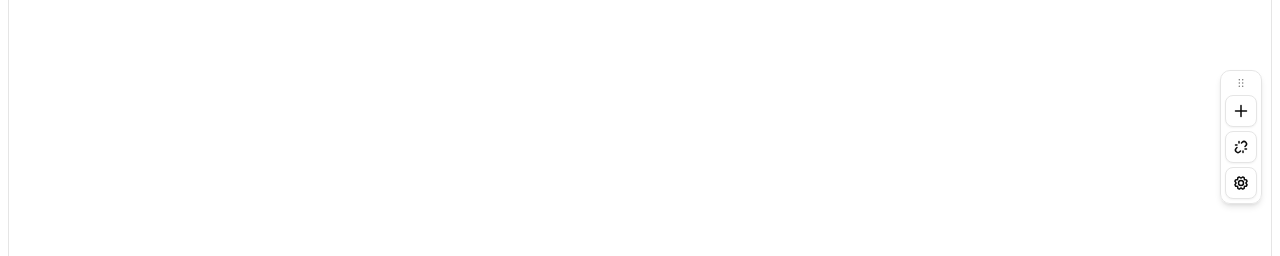
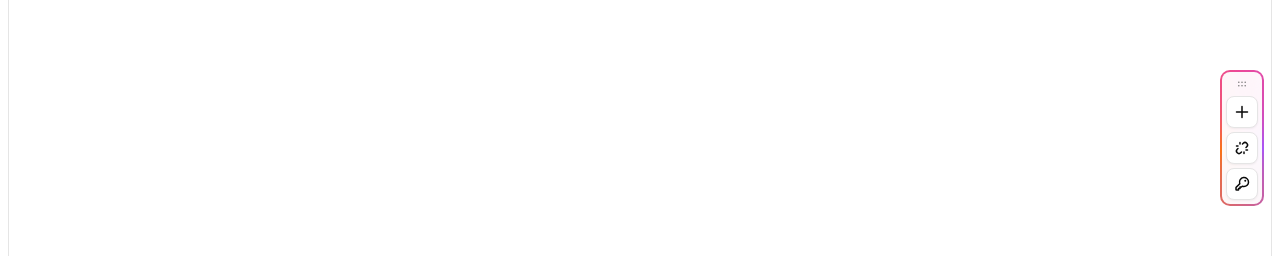
Before and after one commit to imajinxai/llm-arena, a React (Vite) app: page / in a window 1280 px wide. Shown: the part 270-526 px from the top of the page. Built offline with nearby package versions, Linux system fonts and the light colour scheme.

Commit message:
feat: add rotating gradient border to toolbar
- Add animated conic-gradient border with orange, pink, purple colors
- Use CSS @property for smooth gradient rotation animation
- Change drag handle icon from vertical to horizontal dots
- Change API config icon from gear to key

```diff
--- a/src/App.tsx
+++ b/src/App.tsx
@@ -4,7 +4,7 @@ import { ChatPanel } from '@/components/chat-panel'
 import { SyncInput } from '@/components/sync-input'
 import { APIConfigDialog } from '@/components/api-config-dialog'
 import { Button } from '@/components/ui/button'
-import { Link, LinkBreak, DotsSixVertical, Plus } from '@phosphor-icons/react'
+import { Link, LinkBreak, DotsSix, Plus } from '@phosphor-icons/react'
 import { cn } from '@/lib/utils'
 
 function App() {
@@ -79,13 +79,14 @@ function App() {
         ref={dragRef}
         onMouseDown={handleMouseDown}
         className={cn(
-          'fixed z-50 flex flex-col gap-1 p-1 rounded-lg border bg-background/80 backdrop-blur-sm shadow-md',
+          'fixed z-50 p-[2px] rounded-lg animate-gradient-border',
           isDragging ? 'cursor-grabbing' : 'cursor-grab'
         )}
         style={{ left: 0, top: 0, willChange: 'transform' }}
       >
+        <div className="flex flex-col gap-1 p-1 rounded-[8px] bg-background/95 backdrop-blur-sm">
           <div className="flex justify-center py-0.5">
-          <DotsSixVertical className="h-3 w-3 text-muted-foreground" weight="bold" />
+            <DotsSix className="h-3 w-3 text-muted-foreground" weight="bold" />
           </div>
           <Button
             variant="outline"
@@ -104,6 +105,7 @@ function App() {
             {isSyncMode ? <Link className="h-4 w-4" weight="bold" /> : <LinkBreak className="h-4 w-4" weight="bold" />}
           </Button>
           <APIConfigDialog />
+        </div>
       </div>
       <div className={cn(
         "flex-1 flex p-2 gap-2",
--- a/src/components/api-config-dialog.tsx
+++ b/src/components/api-config-dialog.tsx
@@ -1,5 +1,5 @@
 import { useState } from 'react'
-import { Gear } from '@phosphor-icons/react'
+import { Key } from '@phosphor-icons/react'
 import { Button } from '@/components/ui/button'
 import {
   Dialog,
@@ -34,7 +34,7 @@ export function APIConfigDialog() {
     <Dialog open={open} onOpenChange={handleOpen}>
       <DialogTrigger asChild>
         <Button variant="outline" size="icon" className="h-8 w-8">
-          <Gear className="h-4 w-4" weight="bold" />
+          <Key className="h-4 w-4" weight="bold" />
         </Button>
       </DialogTrigger>
       <DialogContent className="sm:max-w-md">
--- a/src/index.css
+++ b/src/index.css
@@ -1,6 +1,11 @@
 @import "tailwindcss";
 @import "tw-animate-css";
 
+@property --gradient-angle {
+  syntax: "<angle>";
+  initial-value: 0deg;
+  inherits: false;
+}
 
 @keyframes typing-dot-bounce {
   0%, 100% {
@@ -11,8 +16,28 @@
   }
 }
 
+@keyframes gradient-rotate {
+  0% {
+    --gradient-angle: 0deg;
+  }
+  100% {
+    --gradient-angle: 360deg;
+  }
+}
+
 @utility animate-typing-dot-bounce {
   animation: typing-dot-bounce 0.6s infinite ease-in-out;
+}
+
+@utility animate-gradient-border {
+  background: conic-gradient(
+    from var(--gradient-angle),
+    #f97316,
+    #ec4899,
+    #a855f7,
+    #f97316
+  );
+  animation: gradient-rotate 3s linear infinite;
 }
 
 @custom-variant dark (&:is(.dark *));
```
Lines whose indentation alone changed are shown as unchanged.
